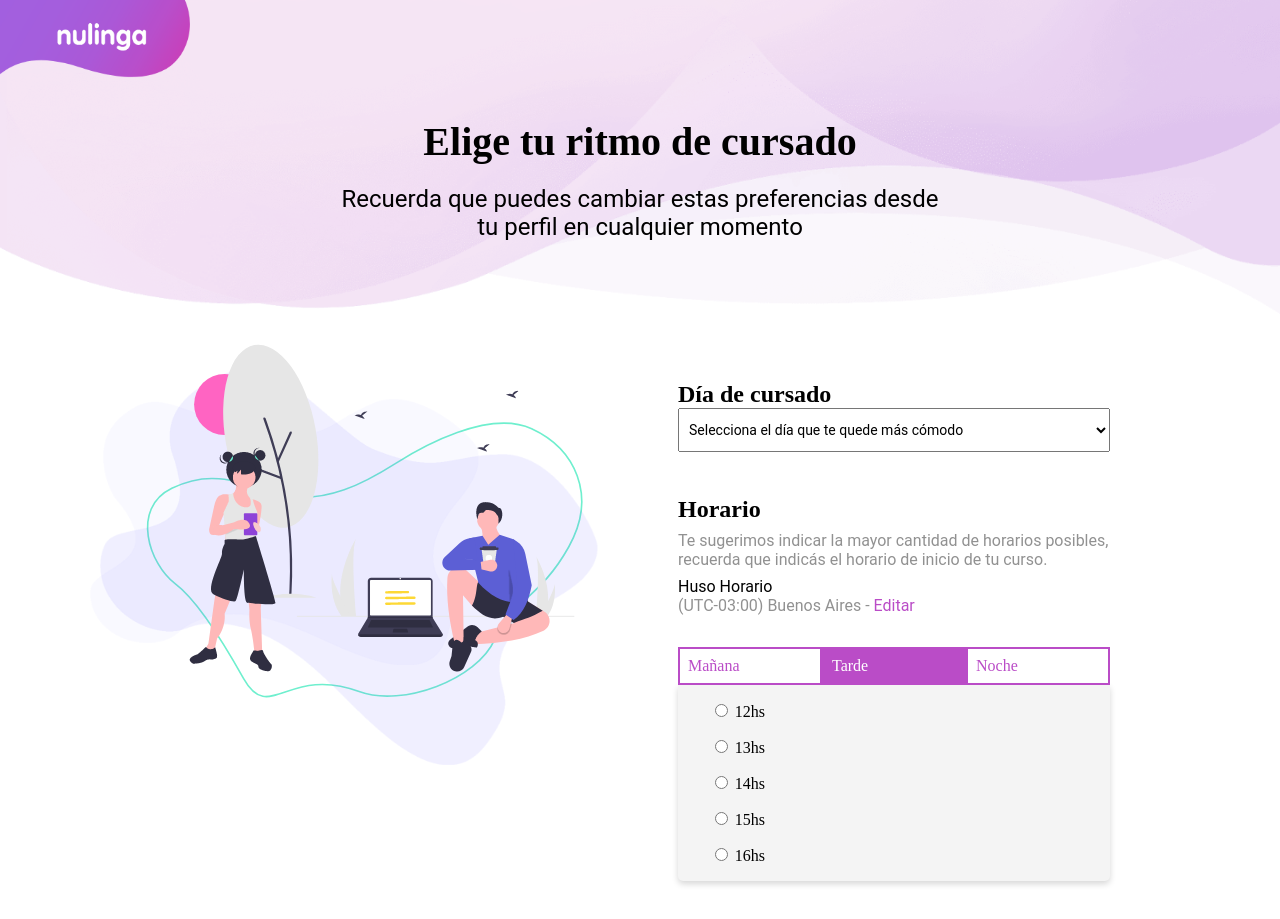
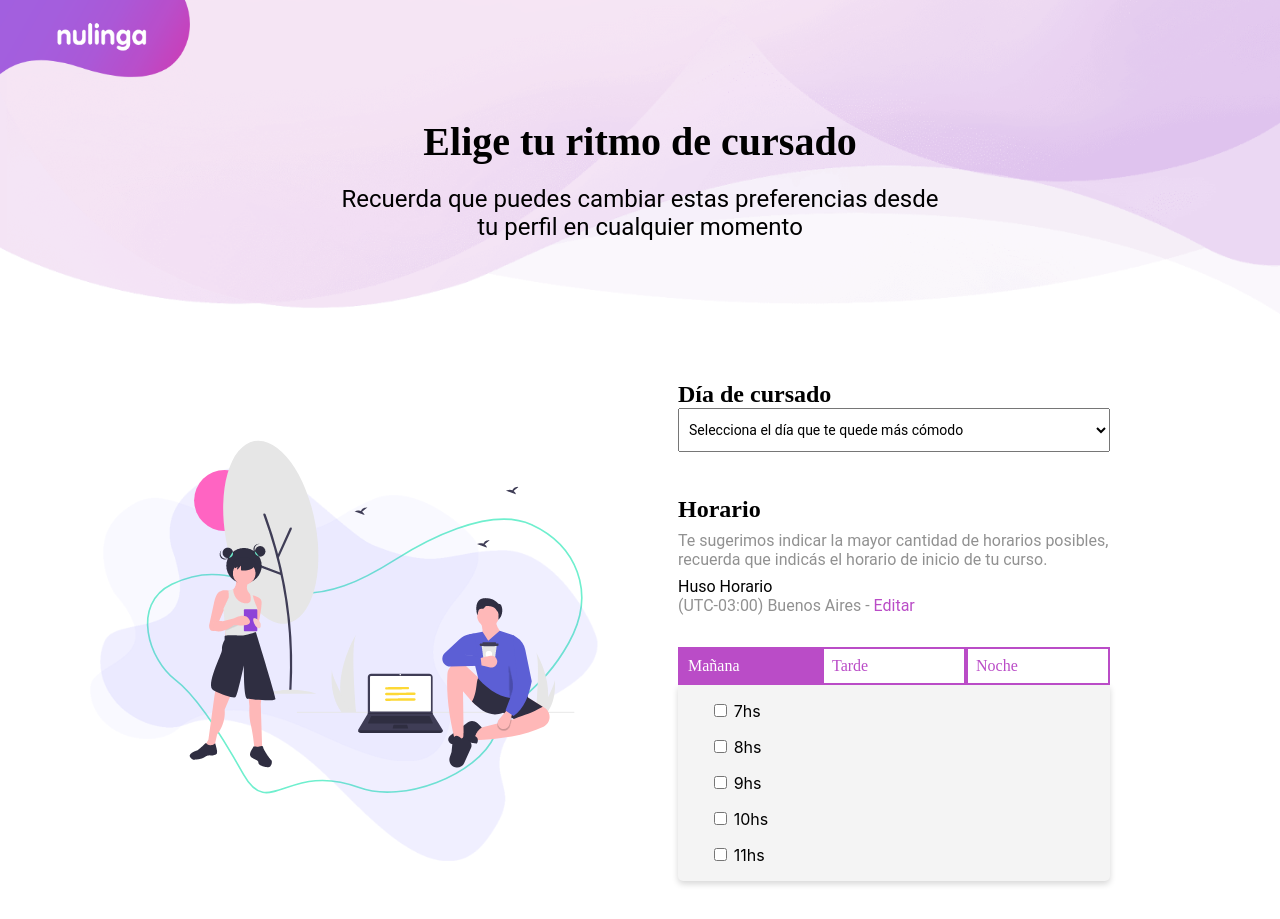
Before and after one commit to tosaso/nulinga, a React (Create React App) app in the folder my-app/: page / in a window 1280 px wide. Shown: the top 919 px of the page. Built offline with nearby package versions, Linux system fonts and the light colour scheme.

Commit message:
funcionalidad tab

```diff
--- a/my-app/src/App.css
+++ b/my-app/src/App.css
@@ -37,5 +37,6 @@
         display: block;
         width: 100%;
         height: 100%;
+        margin-top: 6em;
     };
 };
--- a/my-app/src/components/forms/hour/HourPicker.jsx
+++ b/my-app/src/components/forms/hour/HourPicker.jsx
@@ -1,32 +1,51 @@
-import React from 'react'
+import React, { useState } from "react"
 import './hourpicker.css'
 
 
 export default function HourPicker() {
+    const types = ['Mañana', 'Tarde', 'Noche'];
     let early =["7hs", "8hs", "9hs", "10hs", "11hs"];
     let late = ["12hs", "13hs", "14hs", "15hs", "16hs"];
     let night = ["17hs", "18hs", "19hs", "20hs", "21hs"]
 
+    const [active, setActive] = useState(types[0])
+
+    function shiftSelected(){
+        if (active === "Mañana") {
+            return early;
+          } else if (active === "Tarde") {
+            return late;
+          }  else {
+            return night;
+          }
+    }
+
     return(
         <>
             <div className="tab-selector mt2">
-            <div className="tab">Mañana</div>
-            <div className=" selected">Tarde</div>
-            <div className="tab">Noche</div>
+                {types.map(type => (
+                <div
+                    className={active === type ? "selected" : "tab"}
+                    key={type}
+                    active={active === type}
+                    onClick={() => setActive(type)}
+                >
+                    {type}
+                </div>
+                ))}
             </div>
             <div>
-            <form action="" className="hour-picker">
-                {late.map((hour)=>{
+                <div className="hour-picker">
+                    {shiftSelected().map((hour)=>{
                         return(
                             <>
-                        <div className="hour">
-                            <input type="radio" id={hour} name="hour-picker" value={hour}></input>
-                            <label for={hour}>{hour}</label>
-                        </div>
+                            <form className="hour">
+                                <input type="checkbox" id={hour} name={hour} value={hour}/>{hour}
+                            </form>
                             </>
                         )
                     })}
-            </form>
+                </div>
             </div>
         </>
     )
--- a/my-app/src/components/forms/hour/hourpicker.css
+++ b/my-app/src/components/forms/hour/hourpicker.css
@@ -35,11 +35,7 @@
     margin-top: 1em;
 }
 
-.hour input{
+ .hour input{
     margin-right: 0.5em;
+    font-family: 'Roboto Slab', serif;
 }
-
-.hour label{
-    font-family: 'Roboto Slab', serif;
-    color: black;
-}
```
Lines whose indentation alone changed are shown as unchanged.
